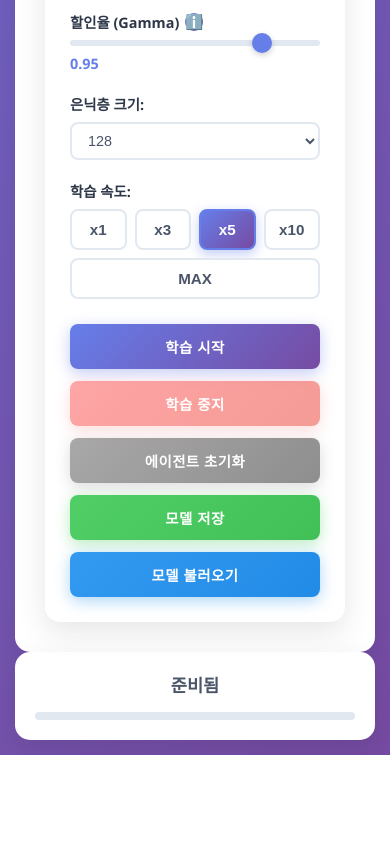
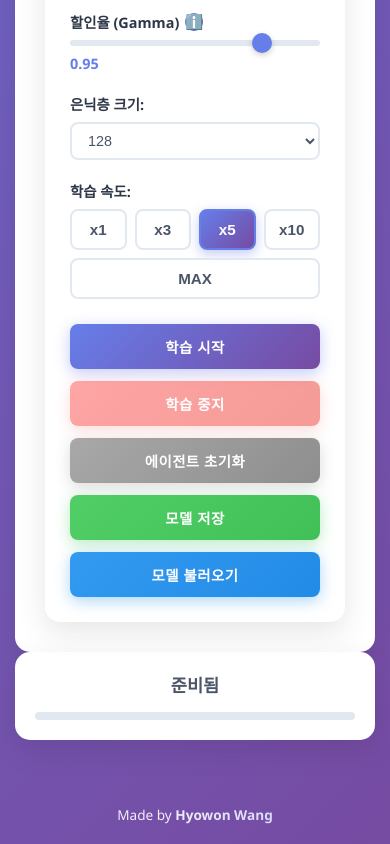
Before and after one commit to eduwang/reinforcement-learning, a website built with Vite: page index.html in a window 390 px wide. Shown: the part 1801-2645 px from the top of the page. Before the commit the page ends 2556 px from the top, so only its background shows below. Built offline with nearby package versions, Linux system fonts and the light colour scheme.

Commit message:
Add footer with author credit to app
Introduced a new footer section in the main app layout displaying author credit. Added corresponding CSS styles for the footer, including responsive adjustments for smaller screens.

```diff
--- a/src/main.js
+++ b/src/main.js
@@ -250,6 +250,10 @@ class CartPoleApp {
           </div>
         </div>
       </div>
+
+      <footer class="footer">
+        <p>Made by <strong>Hyowon Wang</strong></p>
+      </footer>
     `;
   }
 
--- a/src/style.css
+++ b/src/style.css
@@ -526,6 +526,42 @@ header p {
   }
 }
 
+/* Footer */
+.footer {
+  text-align: center;
+  padding: 30px 20px;
+  margin-top: 40px;
+  color: white;
+  font-size: 0.95rem;
+}
+
+.footer p {
+  margin: 0;
+  opacity: 0.9;
+}
+
+.footer strong {
+  font-weight: 700;
+  background: linear-gradient(135deg, #ffffff, #e0e7ff);
+  -webkit-background-clip: text;
+  -webkit-text-fill-color: transparent;
+  background-clip: text;
+}
+
+@media (max-width: 1200px) {
+  .main-content {
+    grid-template-columns: 1fr;
+  }
+
+  .control-panel {
+    order: 2;
+  }
+
+  .visualization-panel {
+    order: 1;
+  }
+}
+
 @media (max-width: 768px) {
   .app-container {
     padding: 15px;
@@ -543,4 +579,10 @@ header p {
     width: 100%;
     height: 250px;
   }
+
+  .footer {
+    font-size: 0.85rem;
+    padding: 20px 15px;
+    margin-top: 30px;
+  }
 }
```
